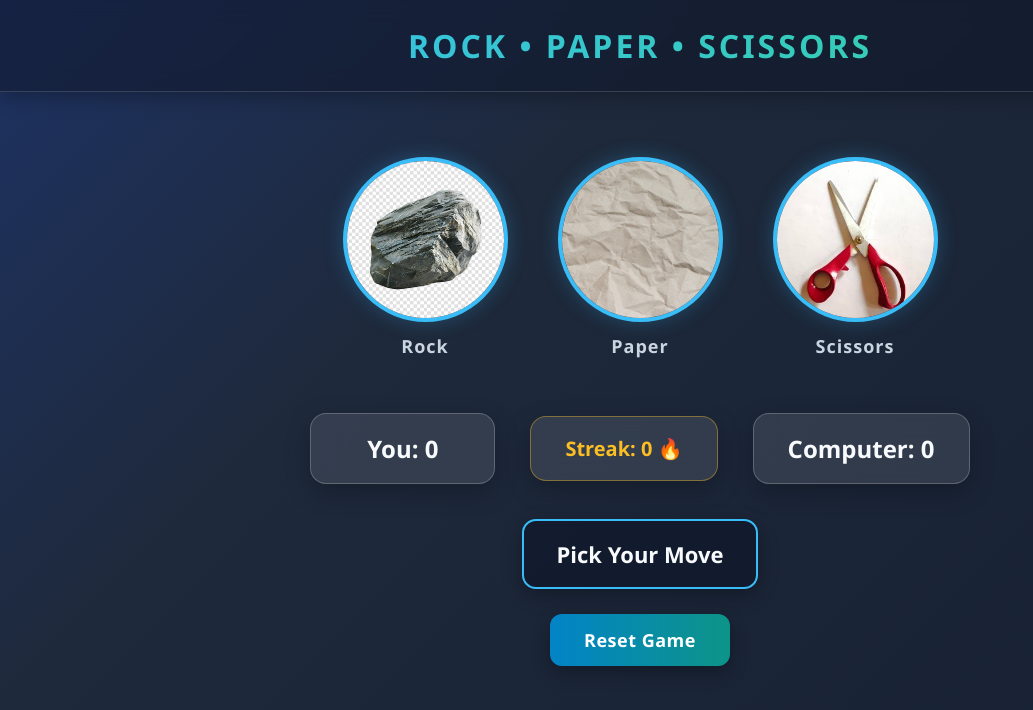
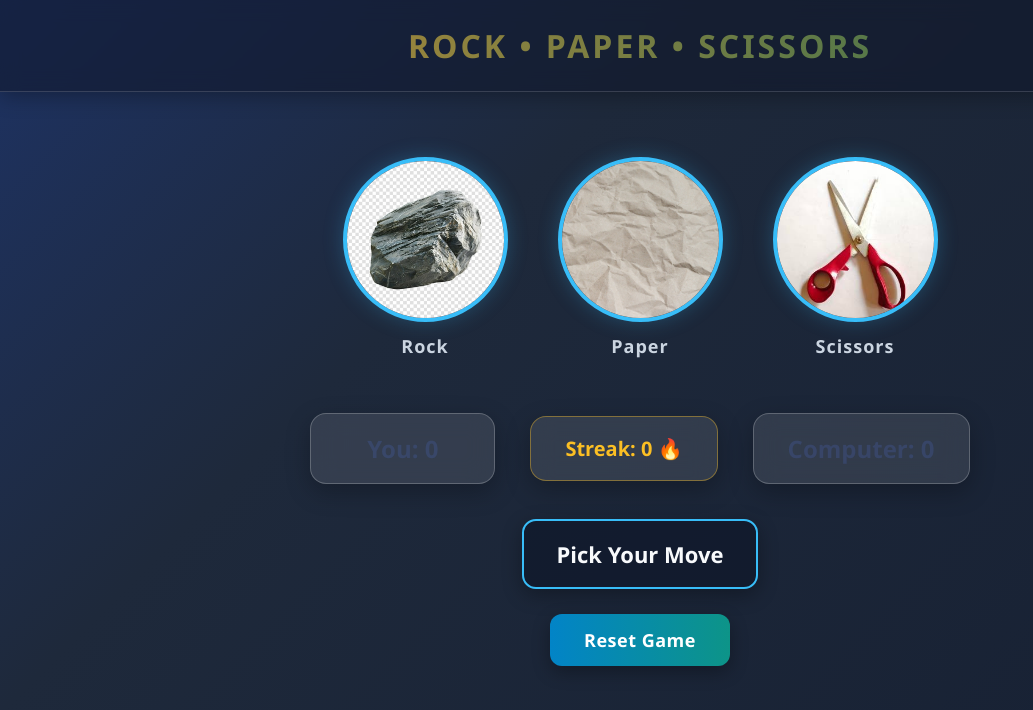
Before and after one commit to VikasL-2004/first-coding-project-at-college-Game, a plain HTML site: page Game1/index.html in a window 1280 px wide. Shown: the whole page, without its empty margins (0-1033 px from the left). Drawn offline with Linux system fonts and the light colour scheme.

Commit message:
Move game project into Game1
Co-authored-by: Copilot <223556219+Copilot@users.noreply.github.com>

```diff
--- a/Style.css
+++ b/Game1/Style.css
@@ -8,7 +8,7 @@
 
 body {
     min-height: 100vh;
-    color: #f8fafc;
+    color: #445a9e57;
     background: linear-gradient(-45deg, #0f172a, #1e293b, #1d4ed8, #0f766e);
     background-size: 400% 400%;
     animation: gradientShift 14s ease infinite;
@@ -36,7 +36,7 @@ header {
 header h1 {
     font-size: 32px;
     letter-spacing: 3px;
-    background: linear-gradient(90deg, #38bdf8, #34d399);
+    background: linear-gradient(90deg, #c98d33, #236e52);
     background-clip: text;
     -webkit-text-fill-color: transparent;
 }
@@ -78,7 +78,6 @@ header h1 {
     box-shadow: 0 0 20px rgba(56, 189, 248, 0.25);
     transition: transform 0.25s ease, box-shadow 0.25s ease, border-color 0.25s ease;
 }
-
 .base img {
     width: 100%;
     height: 100%;
```
Also changed, not shown: Game1/Rock.jpg (renamed from Rock.jpg), Game1/Script.js (renamed from Script.js), Game1/index.html (renamed from index.html), Game1/paper.jpg (renamed from paper.jpg), Game1/sizer.jpg (renamed from sizer.jpg), 2 other files.
